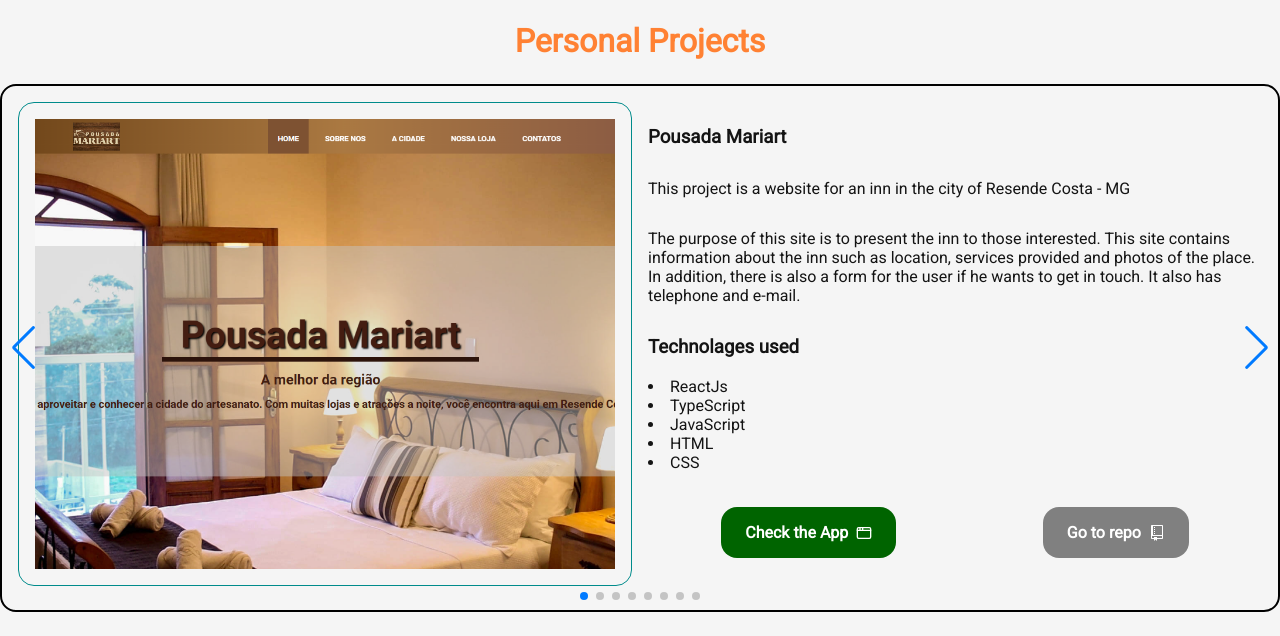
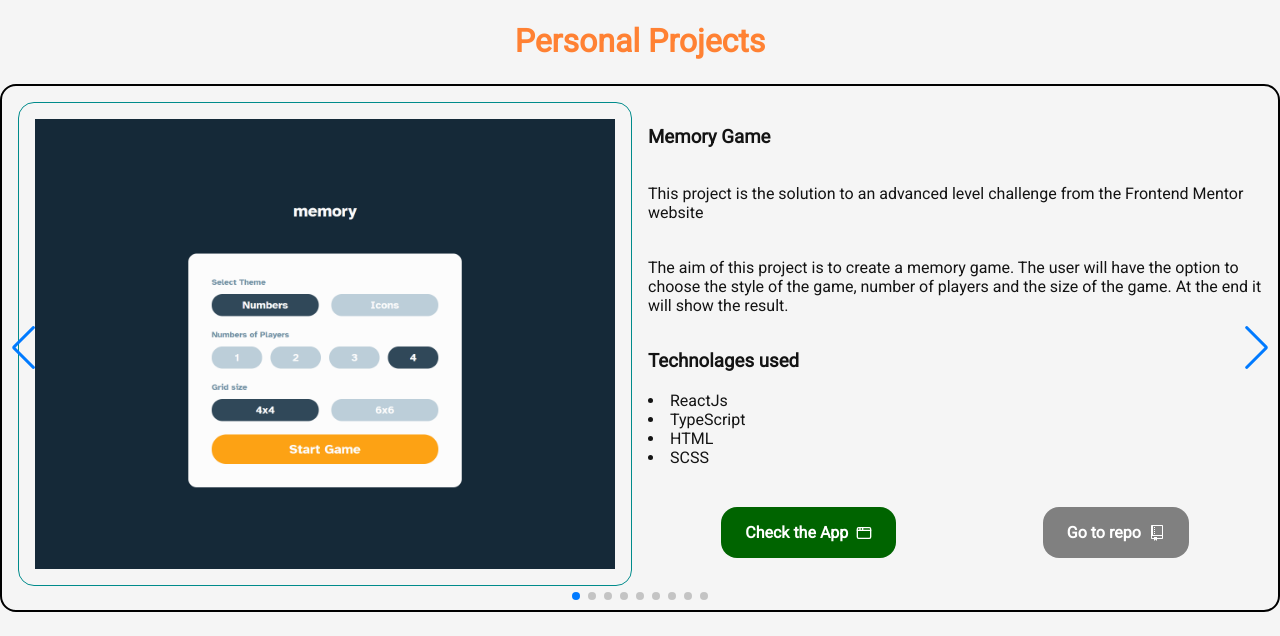
Before and after one commit to Vinicius-PR/my_profile, a React (Create React App) app: page / in a window 1280 px wide. Shown: the part 1260-1896 px from the top of the page. Built offline with nearby package versions, Linux system fonts and the light colour scheme; no server answers.

Commit message:
New personal project

```diff
--- a/src/components/PersonalProjects/index.jsx
+++ b/src/components/PersonalProjects/index.jsx
@@ -18,10 +18,11 @@ import {
 } from "./styles";
 import LanguageContext from "../../context/Language";
 import { useContext } from "react";
-import { GoRepo } from 'react-icons/go'
-import { LuAppWindow } from 'react-icons/lu'
+import { GoRepo } from 'react-icons/go';
+import { LuAppWindow } from 'react-icons/lu';
 
 // Images used on Slides
+import memoryGameImg from "../../assets/personal projects screenshots/memoryGame.png";
 import pousadaMariartImg from "../../assets/personal projects screenshots/pousadaMariart.png";
 import circleOnClickImg from "../../assets/personal projects screenshots/circleOnClick.png";
 import igniteShopImg from "../../assets/personal projects screenshots/igniteShop.png";
@@ -34,6 +35,11 @@ import rickAndMortyImg from "../../assets/personal projects screenshots/rickAndM
 const text = {
   portuguese: {
     title: "Projetos Pessoais",
+    memoryGame: {
+      title: "Memory Game",
+      p1: "Esse projeto é a solução de um desafio nivel avançado do site Frontend Mentor",
+      p2: "O objetivo desse projeto é criar um jogo de memória. O usuário terá a opção de escolher o estilos do jogo, numero de jogadores e o tamanho do jogo. No final mostrará o resultado.",
+    },
     pousadaMariart: {
       title: "Pousada Mariart",
       p1: "Esse projeto é um site de uma pousada na cidade de Resende Costa - MG.",
@@ -77,6 +83,11 @@ const text = {
   },
   english: {
     title: "Personal Projects",
+    memoryGame: {
+      title: "Memory Game",
+      p1: "This project is the solution to an advanced level challenge from the Frontend Mentor website",
+      p2: "The aim of this project is to create a memory game. The user will have the option to choose the style of the game, number of players and the size of the game. At the end it will show the result.",
+    },
     pousadaMariart: {
       title: "Pousada Mariart",
       p1: "This project is a website for an inn in the city of Resende Costa - MG",
@@ -138,6 +149,54 @@ const PersonalProjects = () => {
         modules={[Pagination, Navigation]}
         className="mySwiper"
       >
+
+        <SwiperSlide>
+          <SwiperContent>
+            <ImageSwiper>
+              <img src={memoryGameImg} alt="" />
+            </ImageSwiper>
+
+            <TextSwiper>
+              <h3>{text[language].memoryGame.title}</h3>
+              <p>{text[language].memoryGame.p1}</p>
+              <p>{text[language].memoryGame.p2}</p>
+
+              <div>
+                <h3>
+                  {language === "english"
+                    ? "Technolages used"
+                    : "Tecnologias Usadas"}
+                </h3>
+                <br />
+                <ul>
+                  <li>ReactJs</li>
+                  <li>TypeScript</li>
+                  <li>HTML</li>
+                  <li>SCSS</li>
+                </ul>
+              </div>
+
+              <LinksContainer>
+                <a
+                  href="https://memory-game-nu-seven.vercel.app/"
+                  target="_blank" rel="noreferrer"
+                >
+                  {language === "english" ? "Check the App" : "Ver App"}
+                  <LuAppWindow />
+                </a>
+
+                <a
+                  href="https://github.com/Vinicius-PR/memory-game"
+                  target="_blank" rel="noreferrer"
+                >
+                  {language === "english" ? "Go to repo" : "Ver Repo"}
+                  <GoRepo />
+                </a>
+              </LinksContainer>
+
+            </TextSwiper>
+          </SwiperContent>
+        </SwiperSlide>
 
 
         <SwiperSlide>
--- a/src/components/Skills/index.jsx
+++ b/src/components/Skills/index.jsx
@@ -11,7 +11,6 @@ import sassImg from "../../assets/skills/sass.png";
 import pythonImg from "../../assets/skills/python.png";
 import styledComponents from "../../assets/skills/styledComponents.png";
 
-import phpImg from "../../assets/skills/php.png";
 import typeImg from "../../assets/skills/typescript.png";
 import nodeImg from "../../assets/skills/node-js.png";
 import reduxImg from "../../assets/skills/redux.png";
```
Also changed, not shown: src/assets/personal projects screenshots/memoryGame.png (added).
